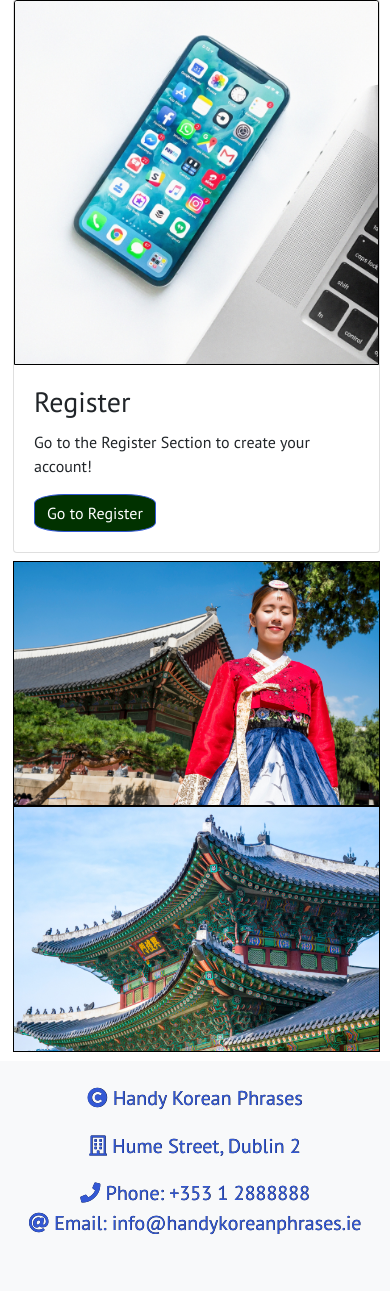
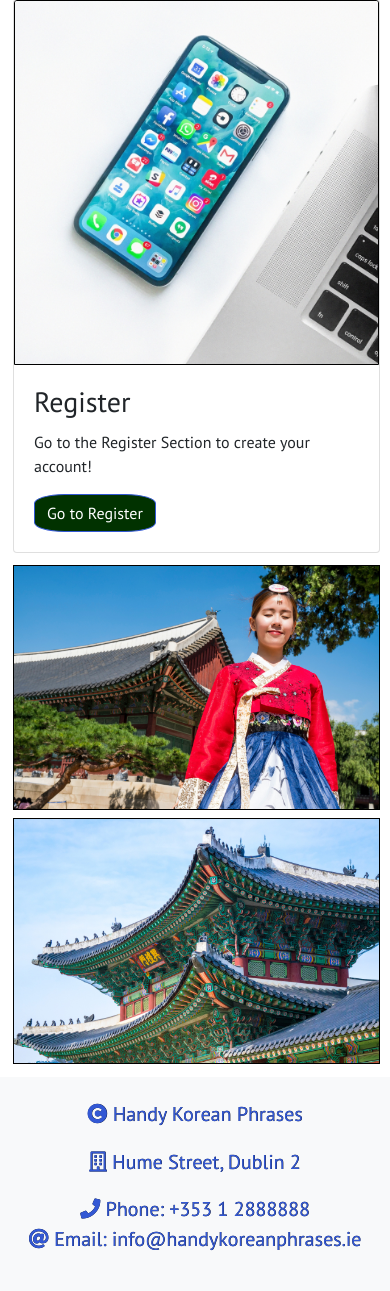
Before and after one commit to JHR1986/johnhenryroche-ms3-fitnessfuel, a Flask app: page / in a window 390 px wide. Shown: the part 1790-3081 px from the top of the page. Before the commit the page ends 3025 px from the top, so only its background shows below. Run offline with Flask 2, Linux system fonts and the light colour scheme; some libraries are stand-ins or nearby versions.

Commit message:
Apply padding to images in home page for mobile view

```diff
--- a/templates/index.html
+++ b/templates/index.html
@@ -54,10 +54,10 @@
 <!--Photos Section - index.html -->
 <div class="container-fluid images pt-1 pb-1 pl-2">
     <div class="row">
-        <div class="col-md-6 col-lg-6">
+        <div class="col-md-6 col-lg-6 pt-1 pb-1">
             <img src="static/images/optimisedhomepage2image.jpg" alt="Photo of Korean Woman in Hanbok" />
         </div>
-        <div class="col-md-6 col-lg-6">
+        <div class="col-md-6 col-lg-6 pt-1 pb-1">
             <img src="static/images/optimisedhomepage1image.jpg" alt="Photo of Korean Temple architecture" />
         </div>
     </div>
```
